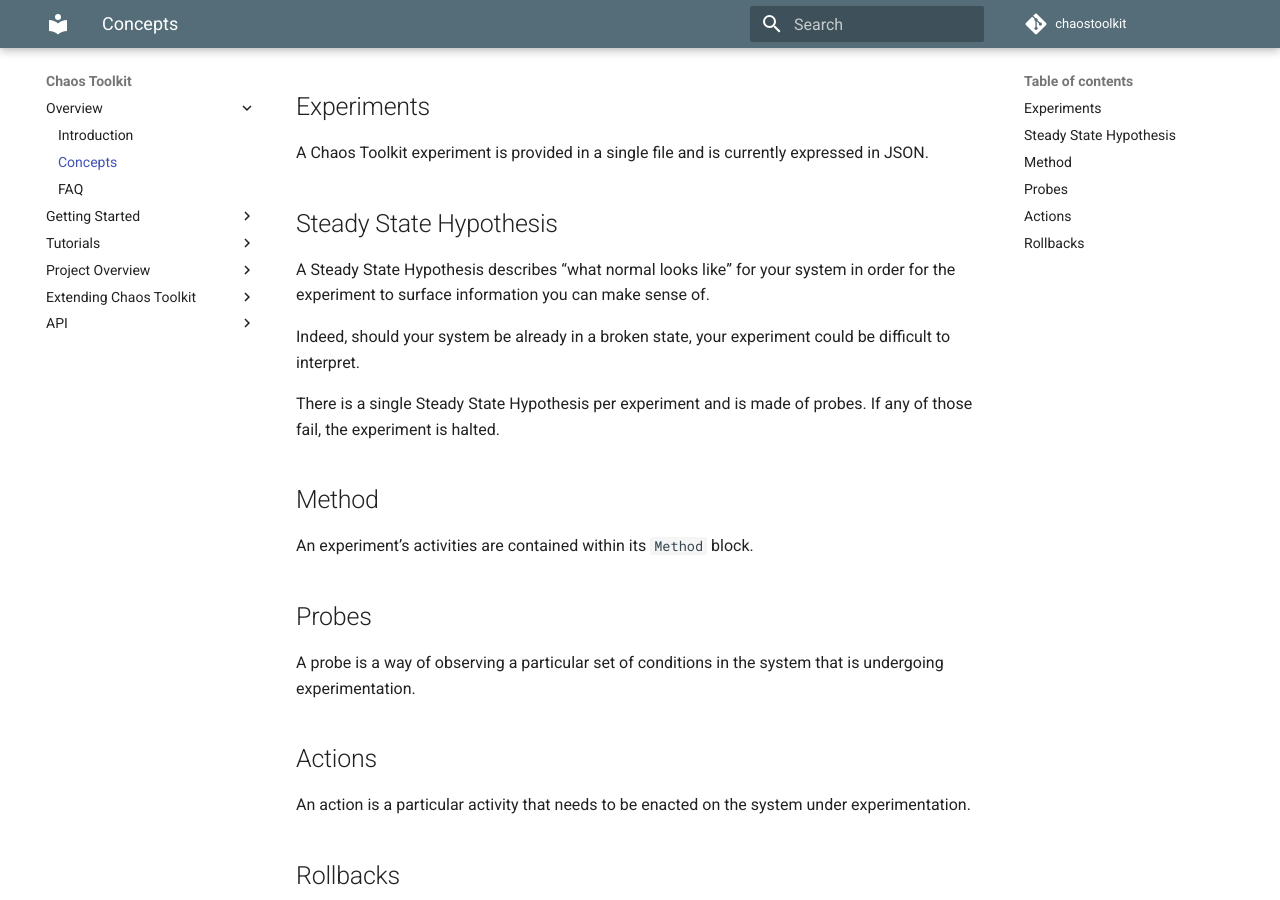
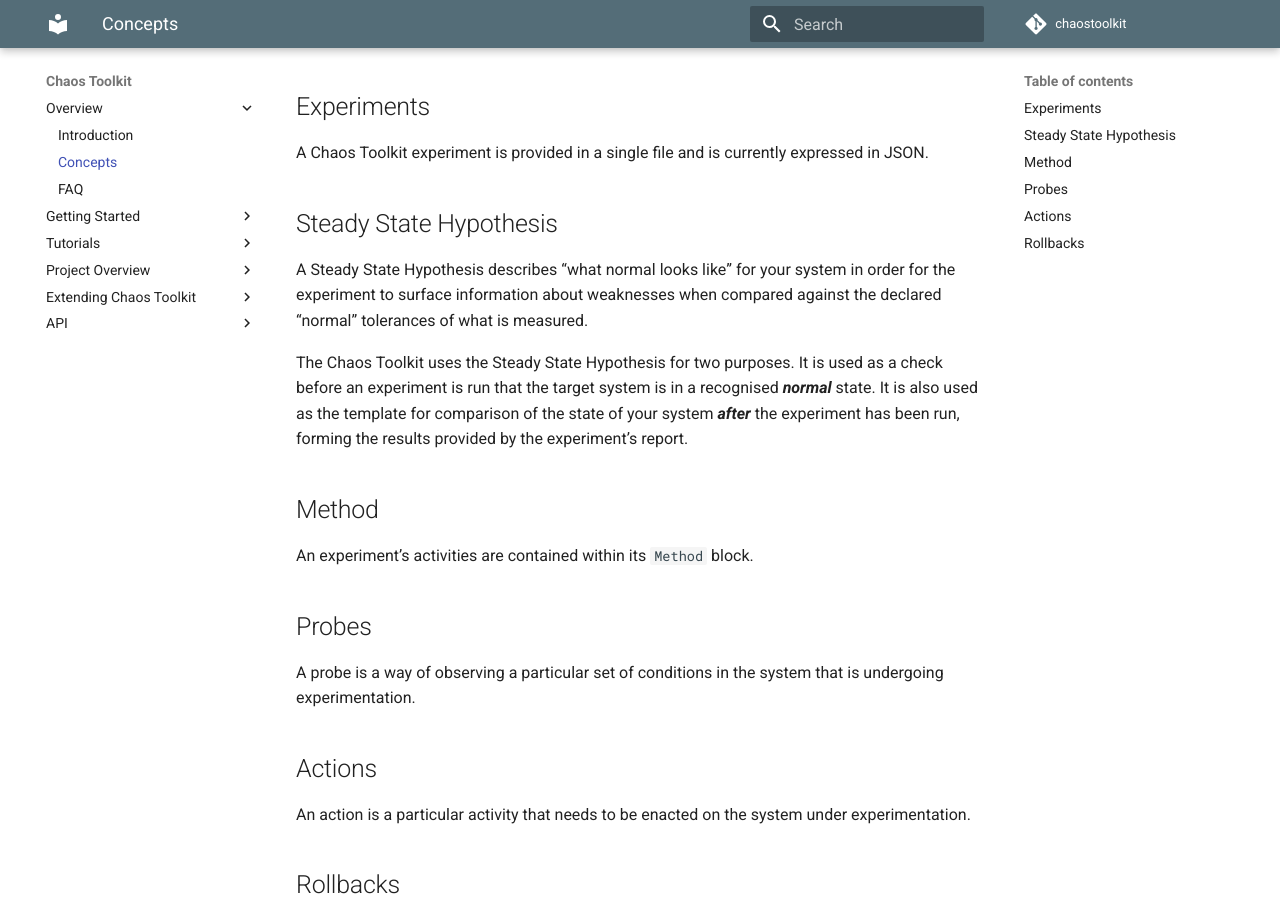
Before and after one commit to chaostoolkit/chaostoolkit-documentation, an MkDocs documentation site: the page built from sources/overview/concepts.md, in a window 1280 px wide and 900 px high, scrolled down 1499 px. Built offline with MkDocs 1.6.1 and Material for MkDocs 9.7.7, drawn with Linux system fonts in a browser that asks for light colours; comment, search, counter and statistics services are not loaded; old or Windows-style settings are respelled for this version of MkDocs.

Commit message:
Added better definition of stead state hypothesis (#12)
* Moved tutorial into new tutorials section

Contributes to #9

* Adding new tutorial for creating a custom extension

Contributes to #9

* Added new probes extension project

Closes #9

* Added note as extension project already exists

* Added sample of using the new probes from the tutorial

* Added better definition of stead state hypothesis

Closes #11

Signed-off-by: Russ Miles <russ@russmiles.com>

```diff
--- a/sources/overview/concepts.md
+++ b/sources/overview/concepts.md
@@ -86,13 +86,9 @@ expressed in JSON.
 ## Steady State Hypothesis
 
 A Steady State Hypothesis describes "what normal looks like" for your system
-in order for the experiment to surface information you can make sense of.
+in order for the experiment to surface information about weaknesses when compared against the declared "normal" tolerances of what is measured.
 
-Indeed, should your system be already in a broken state, your experiment
-could be difficult to interpret.
-
-There is a single Steady State Hypothesis per experiment and is made of
-probes. If any of those fail, the experiment is halted.
+The Chaos Toolkit uses the Steady State Hypothesis for two purposes. It is used as a check before an experiment is run that the target system is in a recognised ***normal*** state. It is also used as the template for comparison of the state of your system ***after*** the experiment has been run, forming the results provided by the experiment's report.
 
 ## Method
 
```
